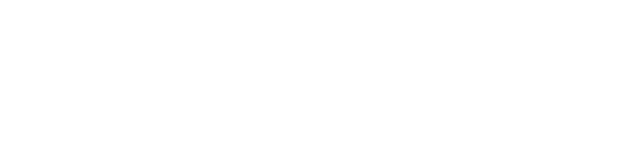
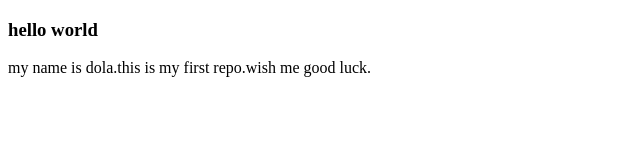
Before and after one commit to nowrin-dola/my-first-repo, a plain HTML site: page index.html in a window 1280 px wide. Shown: the whole page, without its empty margins (0-640 px from the left). Drawn offline with Linux system fonts and the light colour scheme.

Commit message:
texts added

```diff
--- a/index.html
+++ b/index.html
@@ -7,6 +7,8 @@
     <title>my first github repo</title>
 </head>
 <body>
+    <h3>hello world</h3>
+    <p>my name is dola.this is my first repo.wish me good luck.</p>
 
 </body>
 </html>
```
Also changed, not shown: 1 other file.
